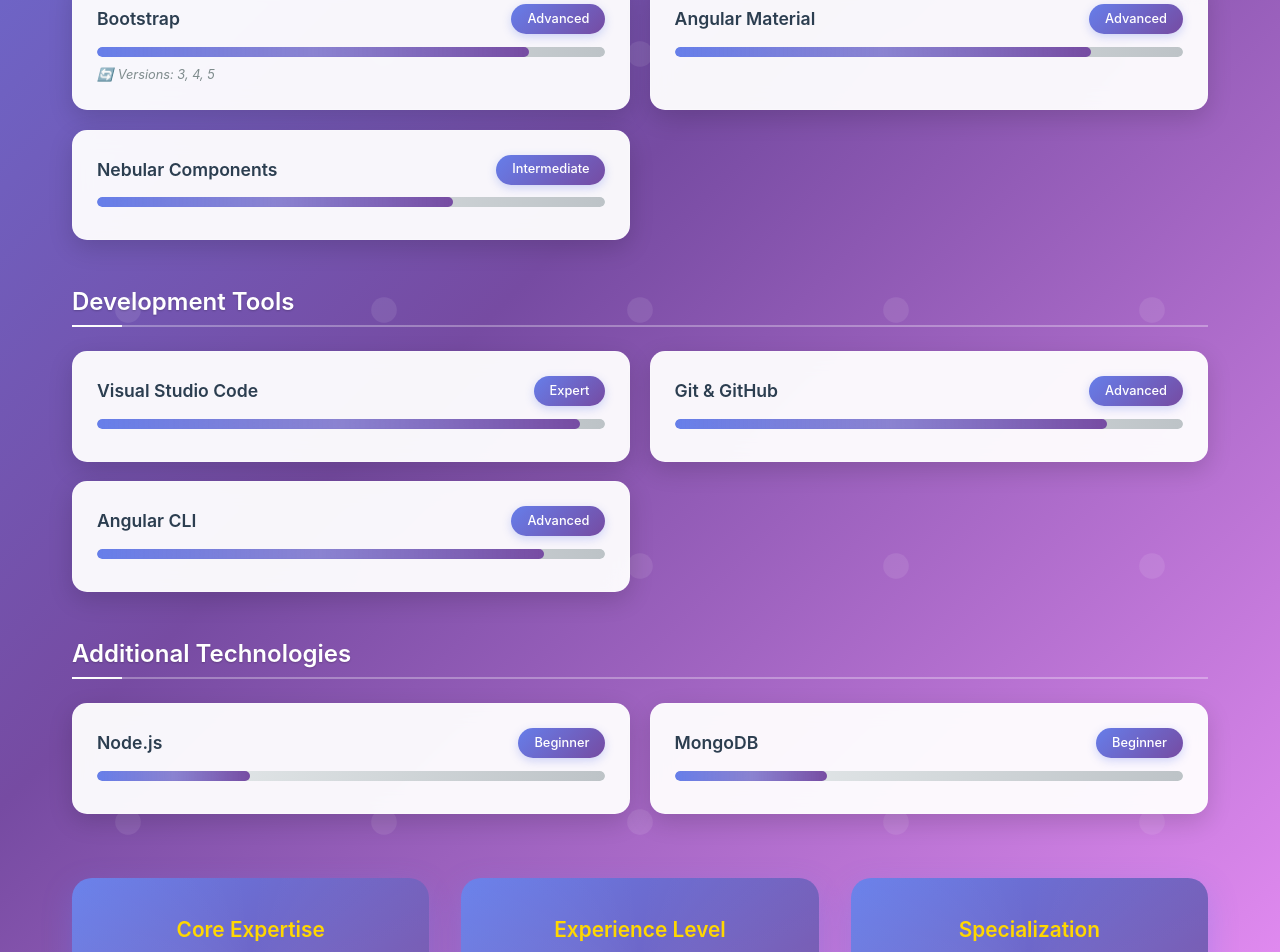
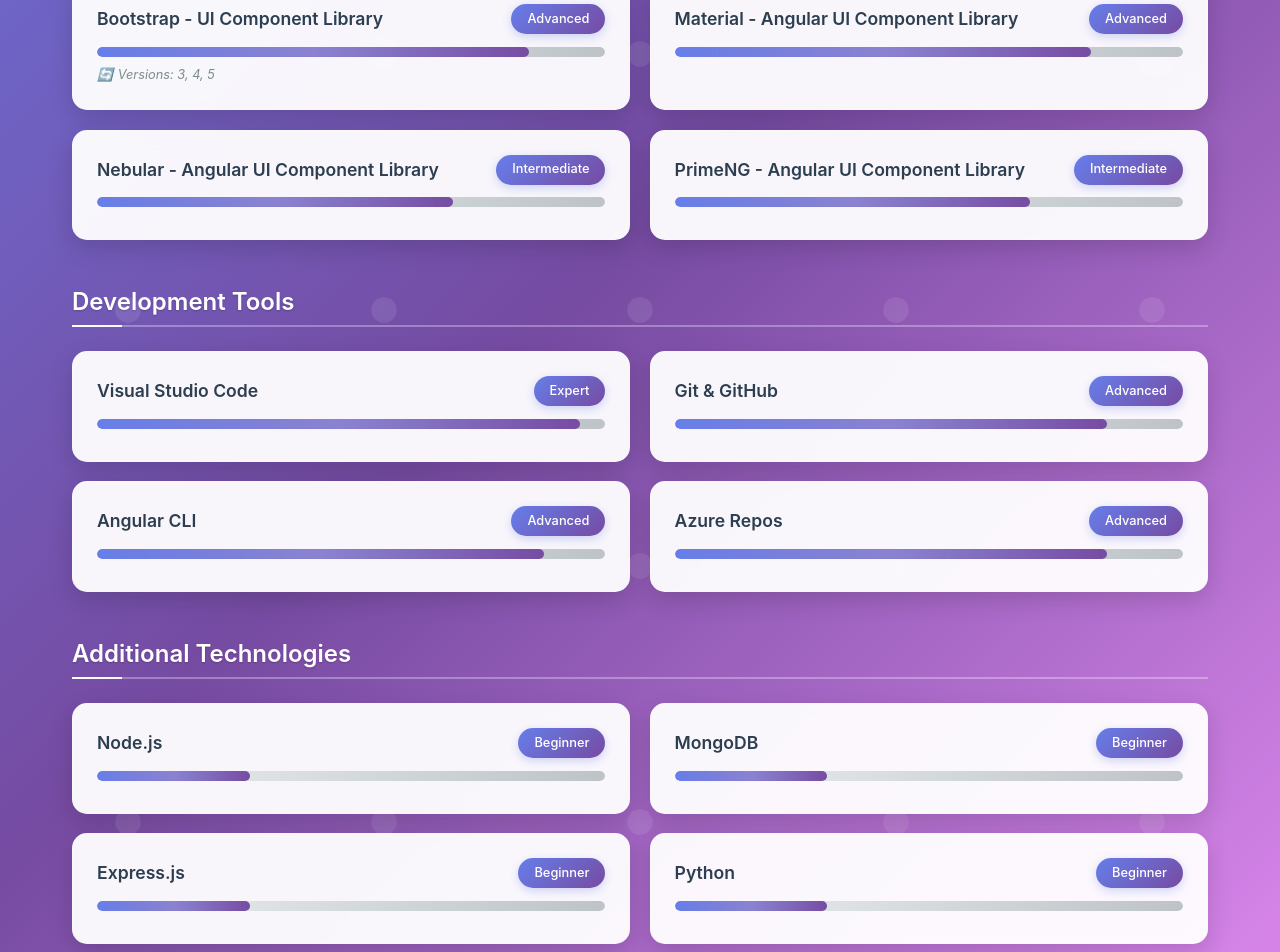
Before and after one commit to SujitkumarBorse/portfolio-app, an Angular app: page /#home in a window 1280 px wide. Shown: the part 3060-4012 px from the top of the page. Built offline with nearby package versions, Linux system fonts and the light colour scheme.

Commit message:
Added PrimeNG, Azure Repos, Express.js, Python skills and update UI library name

```diff
--- a/src/app/components/skills/skills.component.html
+++ b/src/app/components/skills/skills.component.html
@@ -70,7 +70,7 @@
                 <div class="skills-grid frontend-grid">
                     <div class="skill-item">
                         <div class="skill-info">
-                            <span class="skill-name">Bootstrap</span>
+                            <span class="skill-name">Bootstrap - UI Component Library</span>
                             <span class="skill-level">Advanced</span>
                         </div>
                         <div class="skill-bar">
@@ -80,7 +80,7 @@
                     </div>
                     <div class="skill-item">
                         <div class="skill-info">
-                            <span class="skill-name">Angular Material</span>
+                            <span class="skill-name">Material - Angular UI Component Library</span>
                             <span class="skill-level">Advanced</span>
                         </div>
                         <div class="skill-bar">
@@ -89,7 +89,16 @@
                     </div>
                     <div class="skill-item">
                         <div class="skill-info">
-                            <span class="skill-name">Nebular Components</span>
+                            <span class="skill-name">Nebular - Angular UI Component Library</span>
+                            <span class="skill-level">Intermediate</span>
+                        </div>
+                        <div class="skill-bar">
+                            <div class="skill-progress" style="width: 70%"></div>
+                        </div>
+                    </div>
+                    <div class="skill-item">
+                        <div class="skill-info">
+                            <span class="skill-name">PrimeNG - Angular UI Component Library</span>
                             <span class="skill-level">Intermediate</span>
                         </div>
                         <div class="skill-bar">
@@ -128,6 +137,15 @@
                             <div class="skill-progress" style="width: 88%"></div>
                         </div>
                     </div>
+                    <div class="skill-item">
+                        <div class="skill-info">
+                            <span class="skill-name">Azure Repos</span>
+                            <span class="skill-level">Advanced</span>
+                        </div>
+                        <div class="skill-bar">
+                            <div class="skill-progress" style="width: 85%"></div>
+                        </div>
+                    </div>
                 </div>
             </div>
             <div class="skills-category">
@@ -145,6 +163,24 @@
                     <div class="skill-item">
                         <div class="skill-info">
                             <span class="skill-name">MongoDB</span>
+                            <span class="skill-level">Beginner</span>
+                        </div>
+                        <div class="skill-bar">
+                            <div class="skill-progress" style="width: 30%"></div>
+                        </div>
+                    </div>
+                    <div class="skill-item">
+                        <div class="skill-info">
+                            <span class="skill-name">Express.js</span>
+                            <span class="skill-level">Beginner</span>
+                        </div>
+                        <div class="skill-bar">
+                            <div class="skill-progress" style="width: 30%"></div>
+                        </div>
+                    </div>
+                    <div class="skill-item">
+                        <div class="skill-info">
+                            <span class="skill-name">Python</span>
                             <span class="skill-level">Beginner</span>
                         </div>
                         <div class="skill-bar">
```
